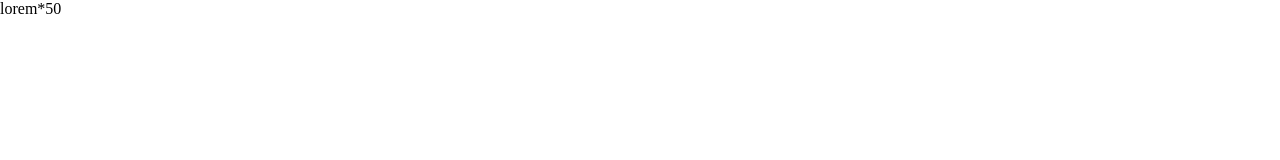
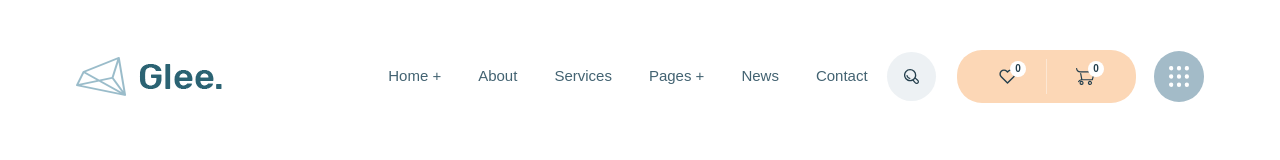
Before and after one commit to vovan4ik9696/glee, a website: page app/index.html in a window 1280 px wide. Drawn offline with nearby package versions, Linux system fonts and the light colour scheme; files that its build step writes are made by us from their sources.

Commit message:
added header and fonts

```diff
--- a/app/index.html
+++ b/app/index.html
@@ -1,15 +1,71 @@
 <!DOCTYPE html>
 <html lang="en">
+
 <head>
   <meta charset="UTF-8">
   <meta name="viewport" content="width=device-width, initial-scale=1.0">
-  <title>Document</title>
+  <title>Glee.</title>
   <link rel="stylesheet" href="css/style.min.css">
 </head>
+
 <body>
-  lorem*50
+  <div class="wrapper">
+    <header class="header">
+      <div class="logo">
+        <a class="logo__link" href="#">
+          <img class="logo__img" src="images/logo.png" alt="logo">
+        </a>
+      </div>
+      <nav class="menu">
+        <ul class="menu__list">
+          <li class="menu__list-item">
+            <a class="menu__list-link" href="#">Home +</a>
+          </li>
+          <li class="menu__list-item">
+            <a class="menu__list-link" href="#">About</a>
+          </li>
+          <li class="menu__list-item">
+            <a class="menu__list-link" href="#">Services</a>
+          </li>
+          <li class="menu__list-item">
+            <a class="menu__list-link" href="#">Pages +</a>
+          </li>
+          <li class="menu__list-item">
+            <a class="menu__list-link" href="#">News</a>
+          </li>
+          <li class="menu__list-item">
+            <a class="menu__list-link" href="#">Contact</a>
+          </li>
+        </ul>
+      </nav>
+      <div class="user-nav">
+        <a class="user-nav__link search" href="#">
+          <img class="user-nav__img" src="images/icons/search.svg" alt="search">
+        </a>
+        <div class="user-nav__oreders">
+          <a class="user-nav__link heart" href="#">
+            <span class="user-nav__number">
+              0
+            </span>
+            <img class="user-nav__img" src="images/icons/fav.svg" alt="favorites">
+          </a>
+          <a class="user-nav__link cart" href="#">
+            <span class="user-nav__number">
+              0
+            </span>
+            <img class="user-nav__img" src="images/icons/cart.svg" alt="cart">
+          </a>
+        </div>
+        <a class="user-nav__link menu-btn" href="#">
+          <img class="user-nav__img" src="images/icons/menu.svg" alt="menu">
+        </a>
+      </div>
+    </header>
+  </div>
+
 
 
   <script src="js/main.min.js"></script>
 </body>
+
 </html>
--- a/app/scss/_fonts.scss
+++ b/app/scss/_fonts.scss
@@ -0,0 +1,49 @@
+@font-face {
+  font-family: 'DMSans-Regular', sans-serif;
+  font-weight: 400;
+  font-style: normal;
+  src: local('DMSans-Regular'),
+  url('../fonts/DMSans-Regular.woff2') format('woff2'),
+  url('../fonts/DMSans-Regular.woff') format('woff');
+  font-display: swap;
+}
+
+@font-face {
+  font-family: 'DMSans-Medium', sans-serif;
+  font-weight: 500;
+  font-style: normal;
+  src: local('DMSans-Medium'),
+  url('../fonts/DMSans-Medium.woff2') format('woff2'),
+  url('../fonts/DMSans-Medium.woff') format('woff');
+  font-display: swap;
+}
+
+@font-face {
+  font-family: 'DMSans-Bold', sans-serif;
+  font-weight: 700;
+  font-style: normal;
+  src: local('DMSans-Bold'),
+  url('../fonts/DMSans-Bold.woff2') format('woff2'),
+  url('../fonts/DMSans-Bold.woff') format('woff');
+  font-display: swap;
+}
+
+@font-face {
+  font-family: 'Rubik-Regular', sans-serif;
+  font-weight: 400;
+  font-style: normal;
+  src: local('Rubik-Regular'),
+  url('../fonts/Rubik-Regular.woff2') format('woff2'),
+  url('../fonts/Rubik-Regular.woff') format('woff');
+  font-display: swap;
+}
+
+@font-face {
+  font-family: 'Rubik-Medium', sans-serif;
+  font-weight: 500;
+  font-style: normal;
+  src: local('Rubik-Medium'),
+  url('../fonts/Rubik-Medium.woff2') format('woff2'),
+  url('../fonts/Rubik-Medium.woff') format('woff');
+  font-display: swap;
+}
--- a/app/scss/_global.scss
+++ b/app/scss/_global.scss
@@ -0,0 +1,11 @@
+.wrapper {
+  max-width: 1920px;
+  padding: 0 76px;
+  margin: 0 auto;
+}
+
+body {
+  @extend %sans-700;
+  font-size: 16px;
+  line-height: 2.5;
+}
--- a/app/scss/_vars.scss
+++ b/app/scss/_vars.scss
@@ -0,0 +1,26 @@
+$header-color: #436372;
+
+%sans-400 {
+  font-family: 'DMSans-Regular', sans-serif;
+  font-weight: 400;
+}
+
+%sans-500 {
+  font-family: 'DMSans-Medium', sans-serif;
+  font-weight: 500;
+}
+
+%sans-700 {
+  font-family: 'DMSans-Bold', sans-serif;
+  font-weight: 700;
+}
+
+%rubik-400 {
+  font-family: 'Rubik-Regular', sans-serif;
+  font-weight: 400;
+}
+
+%rubik-500 {
+  font-family: 'Rubik-Medium', sans-serif;
+  font-weight: 500;
+}
--- a/app/scss/style.scss
+++ b/app/scss/style.scss
@@ -3,6 +3,99 @@
 @import 'reset';
 @import 'global';
 
+.header {
+  display: flex;
+  justify-content: space-between;
+  align-items: center;
+  padding: 50px 0;
+
+}
+
+.logo {
+  margin-right: 147px;
+}
+
+.menu {
+  &__list {
+    display: flex;
+  }
+  &__list-item + &__list-item {
+    margin-left: 37px;
+  }
+  &__list-link {
+    @extend %rubik-500;
+    font-size: 15px;
+    color: $header-color;
+  }
+}
+
+.user-nav {
+  display: flex;
+  align-items: center;
+  &__oreders {
+    display: flex;
+    padding: 9px 41px 9px;
+    margin-right: 18px;
+
+    background-color: #fcd7b6;
+    border-radius: 25px;
+  }
+  &__link {
+    position: relative;
+  }
+  &__number {
+    position: absolute;
+    top: 2px;
+    right: -9px;
+
+    width: 16px;
+    height: 16px;
+
+    text-align: center;
+    line-height: 16px;
+    font-size: 10px;
+    color: #243f4d;
+
+    border-radius: 50%;
+    background-color: #fff;
+  }
+}
+
+.search {
+  padding: 17px;
+  margin-right: 21px;
+
+  background-color: #edf1f4;
+  border-radius: 50%;
+}
+
+.heart {
+  padding: 9px 0;
+  margin-right: 29px;
+}
+
+.cart {
+  padding: 9px 0 9px 29px;
+
+  border-left: 1px solid #fde7d3;
+}
+
+.menu-btn {
+  padding: 15px;
+
+  border-radius: 50%;
+  background-color: #a3bbc8;
+}
+
+
+
+
+
+
+
+
+
+
 
 
 @import 'media';
```
Also changed, not shown: app/fonts/DMSans-Bold.woff (added), app/fonts/DMSans-Bold.woff2 (added), app/fonts/DMSans-Medium.woff (added), app/fonts/DMSans-Medium.woff2 (added), app/fonts/DMSans-Regular.woff (added), app/fonts/DMSans-Regular.woff2 (added), app/fonts/Rubik-Medium.woff (added), app/fonts/Rubik-Medium.woff2 (added), app/fonts/Rubik-Regular.woff (added), app/fonts/Rubik-Regular.woff2 (added), app/images/icons/cart.svg (added), app/images/icons/fav.svg (added), app/images/icons/menu.svg (added), app/images/icons/search.svg (added), 1 more files.
